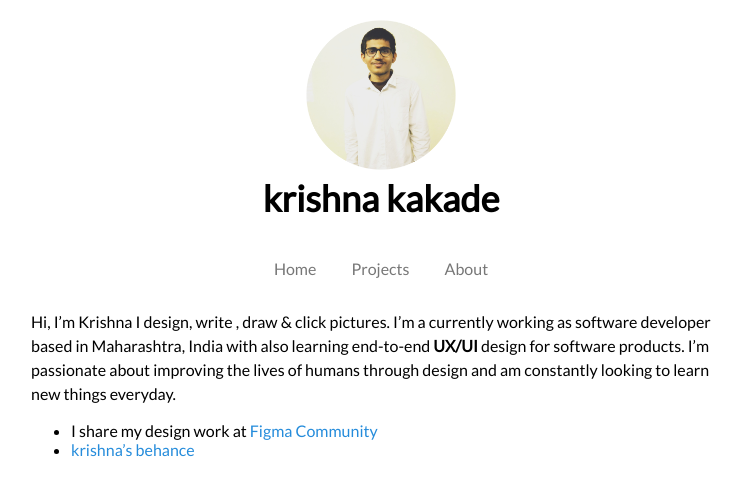
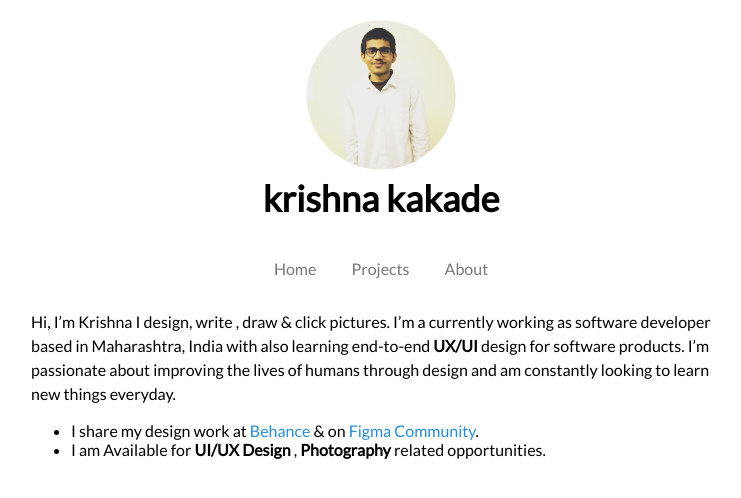
Before and after one commit to krishnadevz/krishnadevz.github.io, a Jekyll site: the page built from index.md, in a window 1280 px wide. Shown: the top 498 px of the page, without its empty margins (259-1000 px from the left). Built offline with Jekyll 4.4.1, drawn with Linux system fonts in a browser that asks for light colours; nearby versions of some CDN libraries.

Commit message:
Update index.md

```diff
--- a/index.md
+++ b/index.md
@@ -6,5 +6,5 @@ Hi, I'm Krishna
 I design, write , draw & click pictures.
 I'm a currently working as software developer based in Maharashtra, India with also learning end-to-end **UX/UI** design for software products. I'm passionate about improving the lives of humans through design and am constantly looking to learn new things everyday.
 
-*  I share my design work at [Figma Community](https://www.figma.com/@krishnadevz)
-*  [krishna's behance](https://www.behance.net/krishnakakade)
+*  I share my design work at [Behance](https://www.behance.net/krishnakakade) & on [Figma Community](https://www.figma.com/@krishnadevz).
+*  I am Available for **UI/UX Design** , **Photography** related opportunities.
```
